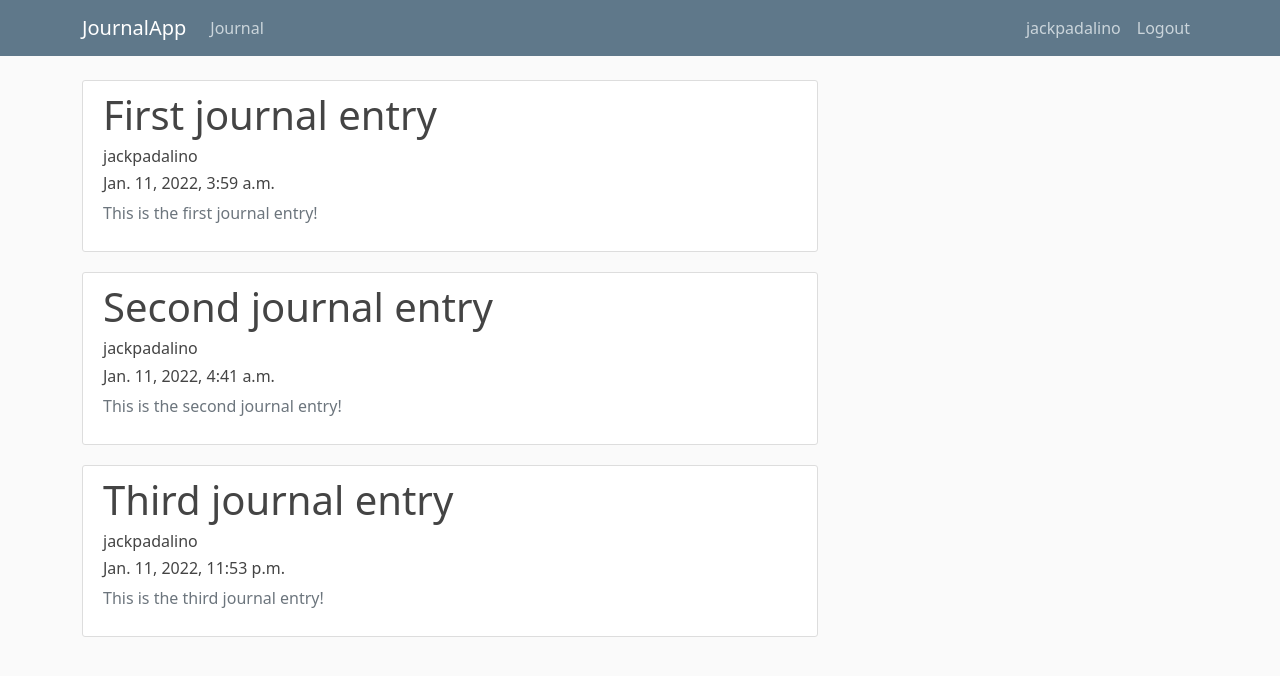
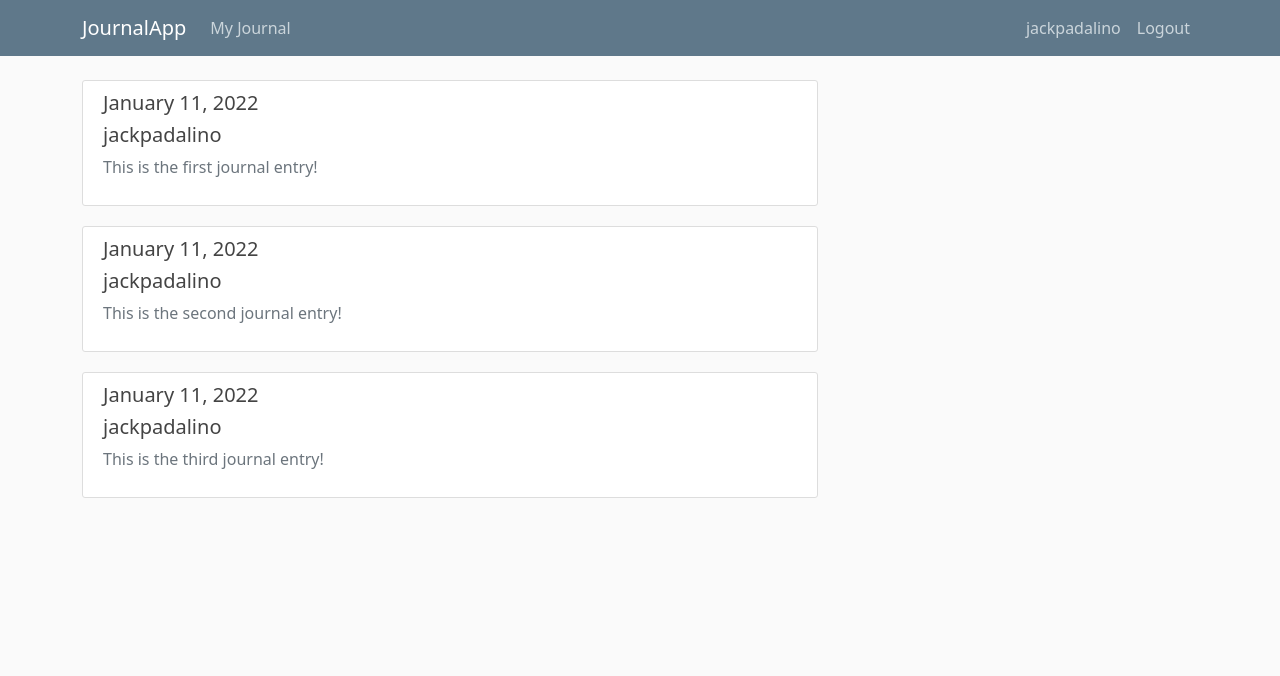
Before and after one commit to JackPadalino/JournalApp, a Django app: page /users/journal/ in a window 1280 px wide. Shown: the top 676 px of the page. Run offline with Django 4.2, Linux system fonts and the light colour scheme; a user stored in the database is signed in; data comes from the database, SQL or seed files in the repository; both versions use the stored data as it was after the commit.

Commit message:
Updated user/sviews.py

```diff
--- a/journal/templates/journal/base.html
+++ b/journal/templates/journal/base.html
@@ -30,7 +30,7 @@
                 <div class="collapse navbar-collapse" id="navbarToggle">
                     <div class="navbar-nav mr-auto">
                         {% if user.is_authenticated %}
-                            <a class="nav-item nav-link" href="{% url 'journal' %}">Journal</a>
+                            <a class="nav-item nav-link" href="{% url 'journal' %}">My Journal</a>
                         {% else %}
                             <span></span>
                         {% endif %}
@@ -41,8 +41,6 @@
                     <div class="navbar-nav">
                         {% if user.is_authenticated %}
                             <a class="nav-item nav-link" href="{% url 'profile' %}">{{ user.username }}</a>
-
-
                             <a class="nav-item nav-link" href="{% url 'logout' %}">Logout</a>
                         {% else %}
                             <a class="nav-item nav-link" href="{% url 'login' %}">Login</a>
--- a/users/models.py
+++ b/users/models.py
@@ -23,8 +23,6 @@ class Entry(models.Model):
     title = models.CharField(max_length=100)
     content = models.TextField()
     date_posted = models.DateTimeField(default=timezone.now)
-    #this sets the reltionship between posts and authors, called a 'one to many' relationship
-    #by saying 'on_delete = models.CASCADE' we are saying that 'on the deletion of a user, delete all their entries too'
     author = models.ForeignKey(User,on_delete=models.CASCADE)
 
     def __str__(self):
--- a/users/templates/users/journal.html
+++ b/users/templates/users/journal.html
@@ -1,15 +1,14 @@
 {% extends "journal/base.html" %}
 {% block content %}
 {% for entry in entries %}
-    <div class="content-section">
-        <div class="media">
-            <div class="media-body">
-                <h2 class="account-heading">{{ entry.title }}</h2>
-                <h6>{{ entry.author }}</h6>
-                <h6>{{ entry.date_posted }}</h6>
-                <p class="text-secondary">{{ entry.content }}</p>
+        <div class="content-section">
+            <div class="media">
+                <div class="media-body">
+                    <h5>{{ entry.date_posted|date:"F d, Y" }}</h5>
+                    <h5>{{ entry.author }}</h5>
+                    <p class="text-secondary">{{ entry.content }}</p>
+                </div>
             </div>
         </div>
-    </div>
 {% endfor %}
 {% endblock content %}
```
Also changed, not shown: db.sqlite3.
